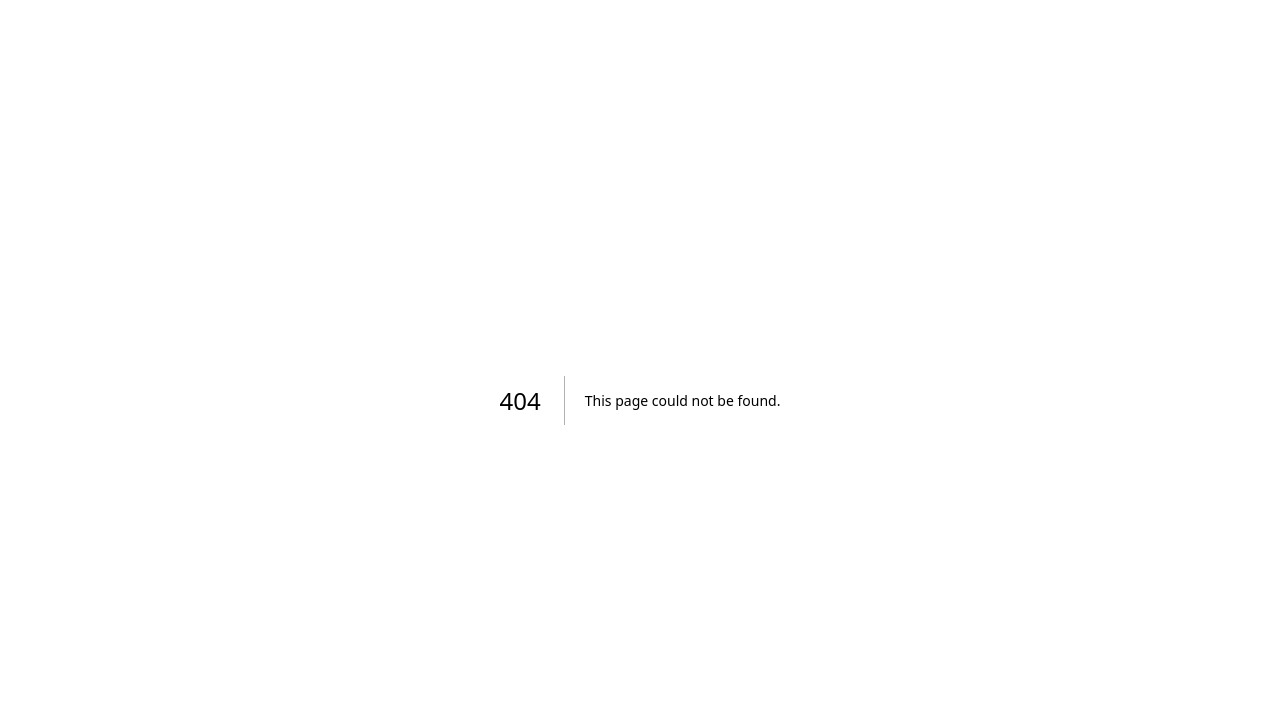
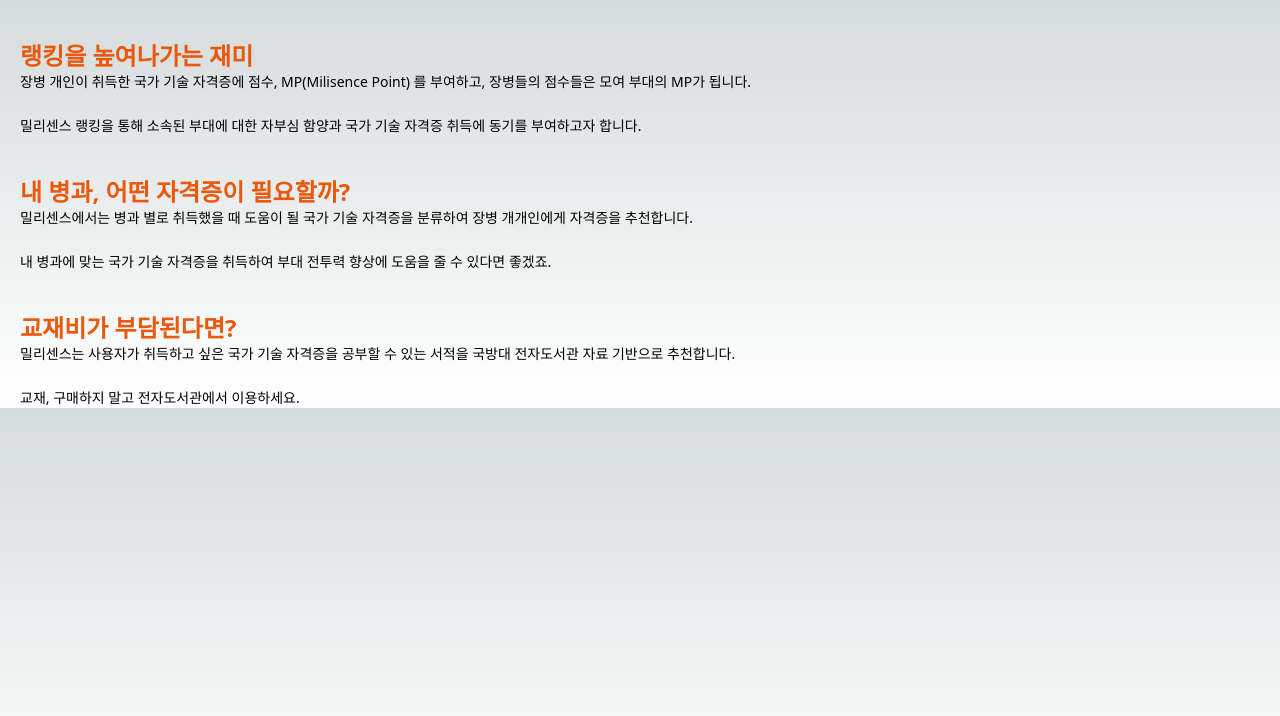
Before and after one commit to rdg1029/Military_License, a Next.js app: page /main/MainInfo in a window 1280 px wide. Before the commit this address had no page. Shown: the top 716 px of the page. Built offline with nearby package versions, Linux system fonts and the light colour scheme.

Commit message:
Add MainInfo.tsx

```diff
--- /dev/null
+++ b/src/pages/main/MainInfo.tsx
@@ -0,0 +1,22 @@
+const Info = () => {
+  return (
+    <div className="flex flex-col w-full pr-5 pl-5">
+      <h1 className="text-2xl font-bold text-orange-600 mt-10">랭킹을 높여나가는 재미</h1>
+      <p className="text-sm">장병 개인이 취득한 국가 기술 자격증에 점수, MP(Milisence Point) 를 부여하고, 장병들의 점수들은 모여 부대의 MP가 됩니다.</p>
+      <br></br>
+      <p className="text-sm">밀리센스 랭킹을 통해 소속된 부대에 대한 자부심 함양과 국가 기술 자격증 취득에 동기를 부여하고자 합니다.</p>
+
+      <h1 className="text-2xl font-bold text-orange-600 mt-10">내 병과, 어떤 자격증이 필요할까?</h1>
+      <p className="text-sm">밀리센스에서는 병과 별로 취득했을 때 도움이 될 국가 기술 자격증을 분류하여 장병 개개인에게 자격증을 추천합니다.</p>
+      <br></br>
+      <p className="text-sm">내 병과에 맞는 국가 기술 자격증을 취득하여 부대 전투력 향상에 도움을 줄 수 있다면 좋겠죠.</p>
+
+      <h1 className="text-2xl font-bold text-orange-600 mt-10">교재비가 부담된다면?</h1>
+      <p className="text-sm">밀리센스는 사용자가 취득하고 싶은 국가 기술 자격증을 공부할 수 있는 서적을 국방대 전자도서관 자료 기반으로 추천합니다.</p>
+      <br></br>
+      <p className="text-sm">교재, 구매하지 말고 전자도서관에서 이용하세요.</p>
+    </div>
+  );
+}
+
+export default Info;
```
